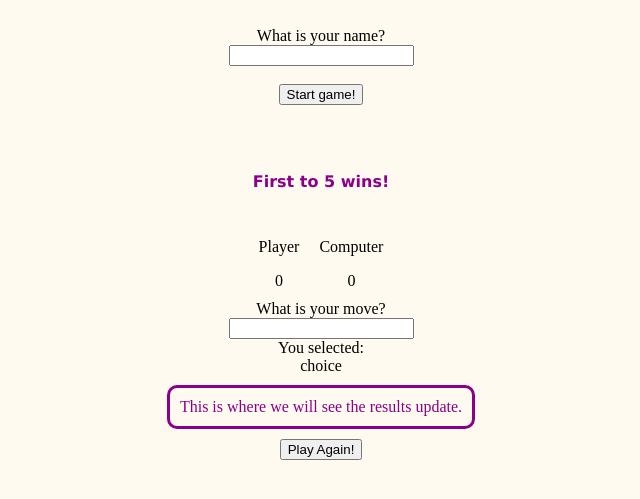
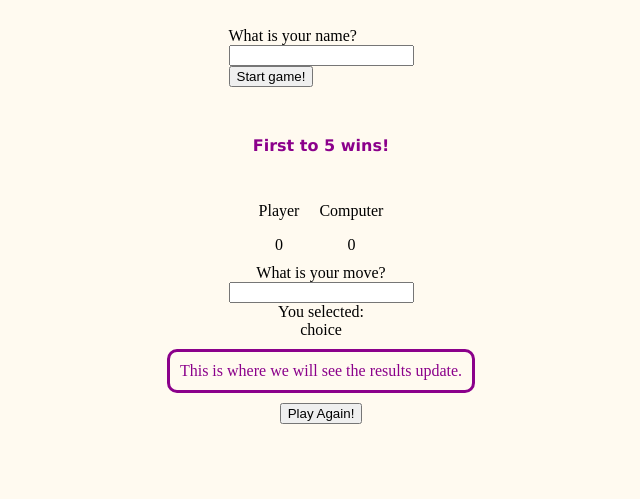
Before and after one commit to YLevels/rock-paper-scissors, a plain HTML site: page index.html in a window 1280 px wide. Shown: the part 59-558 px from the top of the page, without its empty margins (319-959 px from the left). Drawn offline with Linux system fonts and the light colour scheme.

Commit message:
cleaned up spacing and order

```diff
--- a/index.html
+++ b/index.html
@@ -9,10 +9,13 @@
 
     <h2>Rock Paper Scissors</h2>
 
+    <div class="nameForm">
       <form class="inputPlayerName" id = "inputPlayerName">
-      What is your name? <input class="playerInput" id = playerInput type="text" name="pname"><br>
+        <div class="namequestion">What is your name?</div>
+        <input class="playerInput" id = playerInput type="text" name="pname"><br>
         <input type="button" onclick="getPlayerName()" value="Start game!"><br><br>
       </form>
+    </div>
 
     <div class="directions"><h4>First to 5 wins!</h4></div>
 
@@ -26,23 +29,26 @@
           <div class="computerScore">0</div>
       </div>
     </div>
+
     <div class="playerSelection">
       <div class="question">What is your move?</div>
+        <input class = "playerType" id = "playerType" type="text">
         <!--BUTTONS DO NOT WORK YET
         <div class="playerOptions">
           <button id="rock" value = "rock" onclick="changePlayerSelection('rock')">Rock</button>
           <button id="paper" value = "paper" onclick="changePlayerSelection('paper')">Paper</button>
           <button id="scissors" value = "scissors" onclick="changePlayerSelection('scissors')">Scissors</button>
-      </div>
-      -->
-      <input class = "playerType" id = "playerType" type="text">
+        </div>-->
       <div class="playerChoice">You selected:</div>
         <div class="choice">choice</div>
     </div>
+
     <div class="results">
       This is where we will see the results update.
     </div>
+
     <button class="play-again">Play Again!</button>
+
     <script src="script.js"></script>
 </body>
 </html>
--- a/script.js
+++ b/script.js
@@ -41,6 +41,10 @@ playerType.addEventListener('change', () => {
     playerChoice.textContent = `${playerMove}`;
 });
 
+function getPlayerMove () {
+    document.getElementById("playerType").reset();
+}
+
 //plays a single round of Rock Paper Scissors
 // function playRound(playerSelection, computerSelection) {
     //let pMove =
--- a/style.css
+++ b/style.css
@@ -13,12 +13,13 @@ h2, h4 {
     color: darkmagenta;
 }
 
-.scoreSection, .playerOptions {
+.nameForm, .scoreSection, .playerOptions {
     display: flex;
     gap: 20px;
+    justify-content: center;
 }
 
-.inputPlayerName, .playerScore, .computerScore, .playerSelection {
+.playerScore, .computerScore, .playerSelection {
     display: flex;
     flex-direction: column;
     align-items: center;
```
Lines whose indentation alone changed are shown as unchanged.
